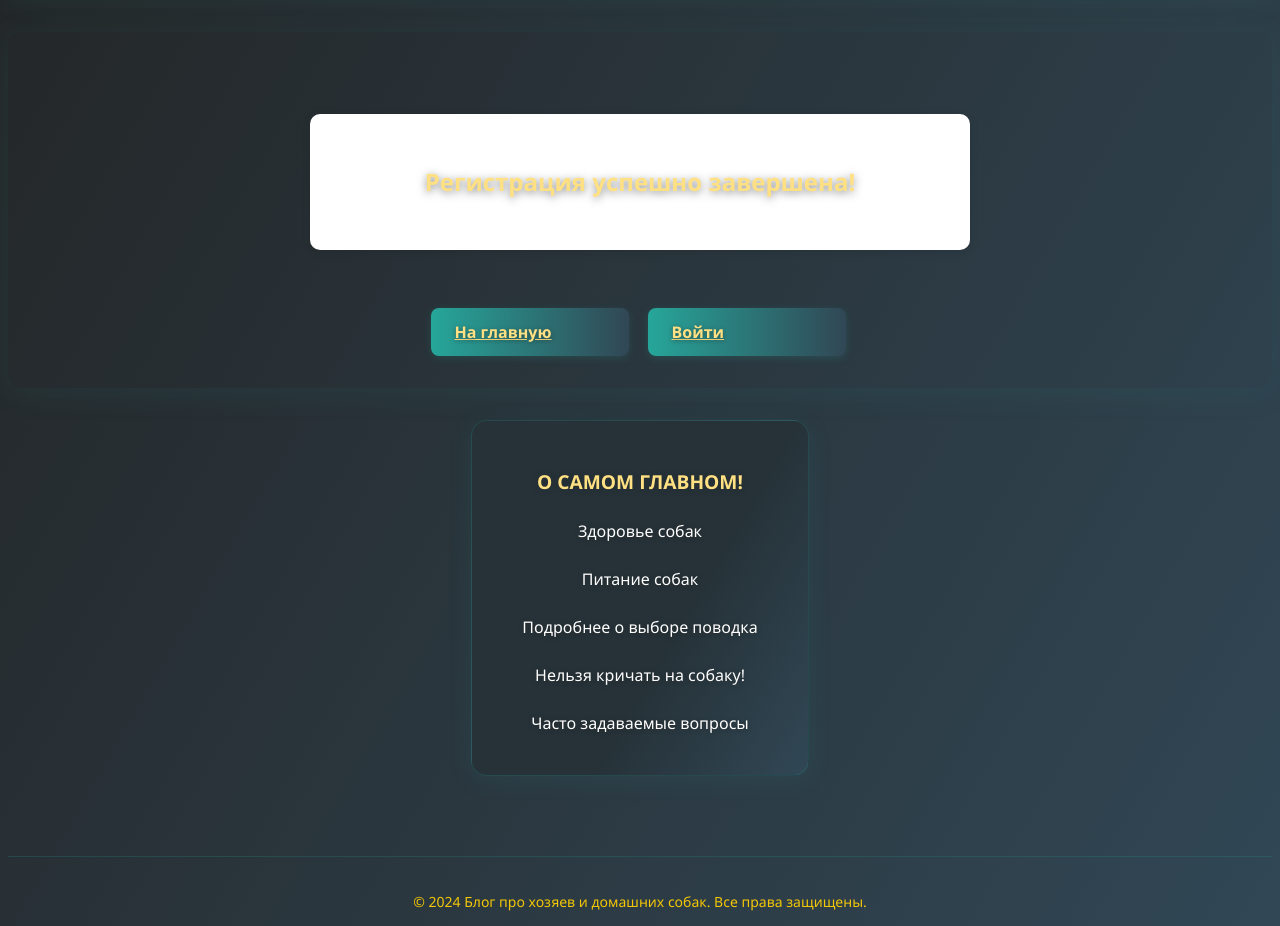
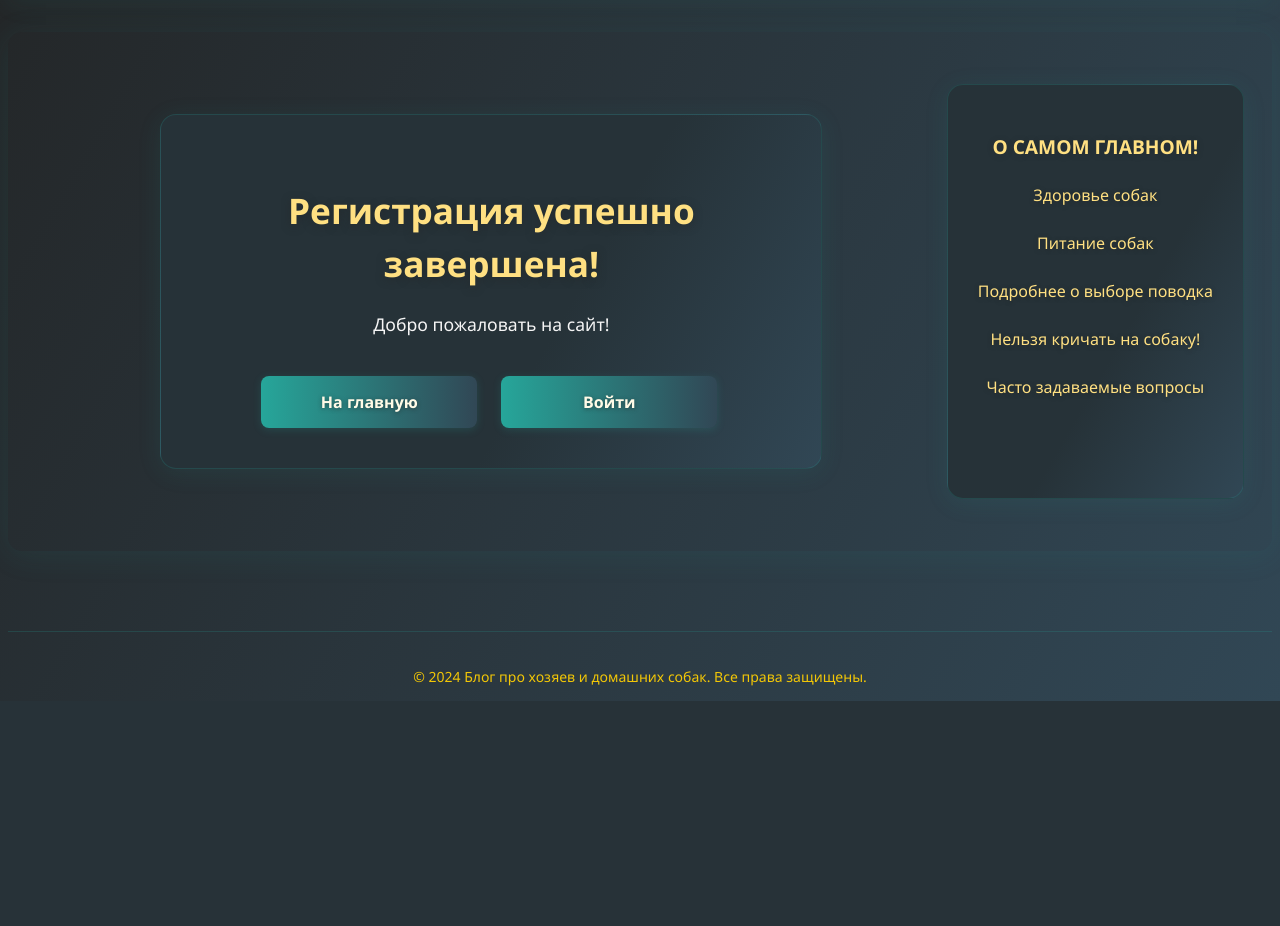
Before and after one commit to IMikeI1/DjangoBlogSite, a Django app: page /users/registration/done/ in a window 1280 px wide. Shown: the part 169-1095 px from the top of the page. After the commit the page ends 870 px from the top, so only its background shows below. Run offline with Django 5.2, Linux system fonts and the light colour scheme.

Commit message:
django-blog

```diff
--- a/static/css/styles.css
+++ b/static/css/styles.css
@@ -300,25 +332,62 @@
 .success-container {
     max-width: 600px;
     margin: 50px auto;
-    padding: 30px;
-    background-color: #ffffff;
-    border-radius: 10px;
-    box-shadow: 0 2px 10px rgba(0, 0, 0, 0.1);
+    padding: 40px 30px;
+    background: linear-gradient(120deg, #263238 60%, #314755 100%);
+    border-radius: 16px;
+    box-shadow: 0 4px 24px rgba(38,166,154,0.10);
+    border: 1.5px solid #26a69a33;
     text-align: center;
+    color: #fffbe7;
 }
 
+.success-container h2 {
+    color: #ffe082;
+    font-size: 2.2rem;
+    margin-bottom: 20px;
+    text-shadow: 0 2px 8px #23252688;
+}
+
+.success-message {
+    font-size: 1.1rem;
+    color: #f5f5f5;
+    margin-bottom: 30px;
+    line-height: 1.6;
+}
 
 .success-buttons {
     display: flex;
-    gap: 15px;
+    gap: 20px;
     justify-content: center;
     margin-top: 30px;
+    flex-wrap: wrap;
 }
 
 .success-buttons .custom-button {
-    padding: 12px 24px;
+    padding: 14px 28px;
     font-size: 16px;
-    min-width: 150px;
+    min-width: 160px;
+    background: linear-gradient(90deg, #26a69a 0%, #314755 100%);
+    color: #fffbe7;
+    border: none;
+    border-radius: 8px;
+    cursor: pointer;
+    text-decoration: none;
+    font-weight: 600;
+    box-shadow: 0 2px 8px #26a69a33;
+    transition: all 0.3s ease;
+}
+
+.success-buttons .custom-button:hover {
+    background: #ffe082;
+    color: #232526;
+    transform: translateY(-2px) scale(1.04);
+    box-shadow: 0 4px 12px #26a69a44;
+}
+
+.success-buttons .custom-button:active {
+    background-color: #012224;
+    transform: translateY(0);
 }
 
 @keyframes scale-in {
@@ -537,10 +606,10 @@
     margin: 20px 0;
     border: 1.5px solid #26a69a33;
     box-shadow: 0 4px 24px rgba(38, 166, 154, 0.10);
-    text-align: center; /* Центрирование содержимого */
-    max-width: 300px; /* Опционально: ограничение ширины */
-    margin-left: auto; /* Выравнивание справа */
-    margin-right: auto; /* Центрирование блока */
+    text-align: center;
+    max-width: 300px;
+    margin-left: auto;
+    margin-right: auto;
 }
 
 .important-title {
--- a/users/templates/users/registration_done.html
+++ b/users/templates/users/registration_done.html
@@ -4,6 +4,8 @@
 {% block content %}
 <div class="success-container">
     <h2>Регистрация успешно завершена!</h2>
+    <div class="success-message">
+        Добро пожаловать на сайт!
     </div>
     <div class="success-buttons">
         <a href="{% url 'blog:index' %}" class="custom-button">На главную</a>
```
Also changed, not shown: other parts of static/css/styles.css (+53 -21 lines), blog/templates/blog/eat_dog.html (+4 -3 lines), static/img/eat .jpg (added).
